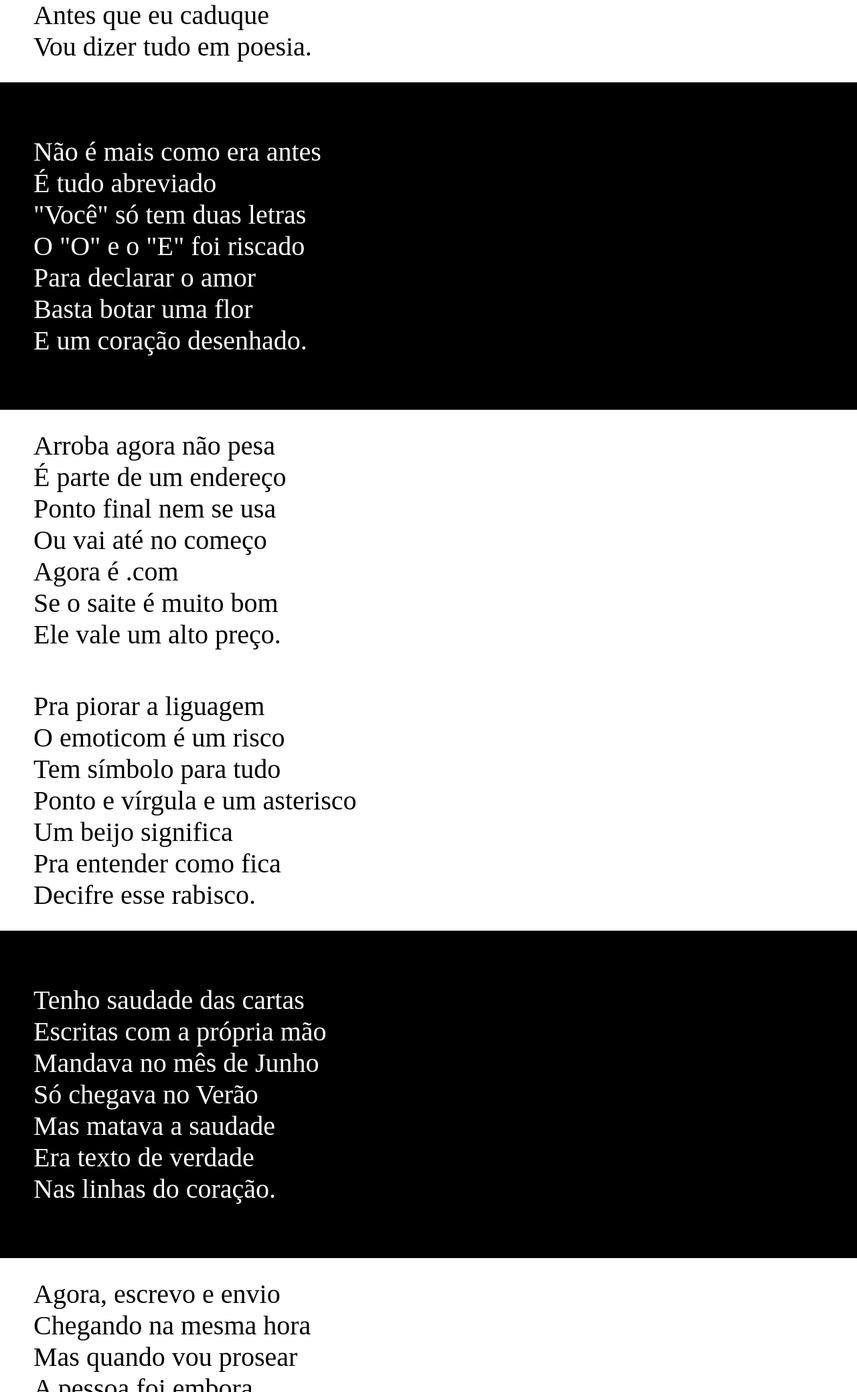
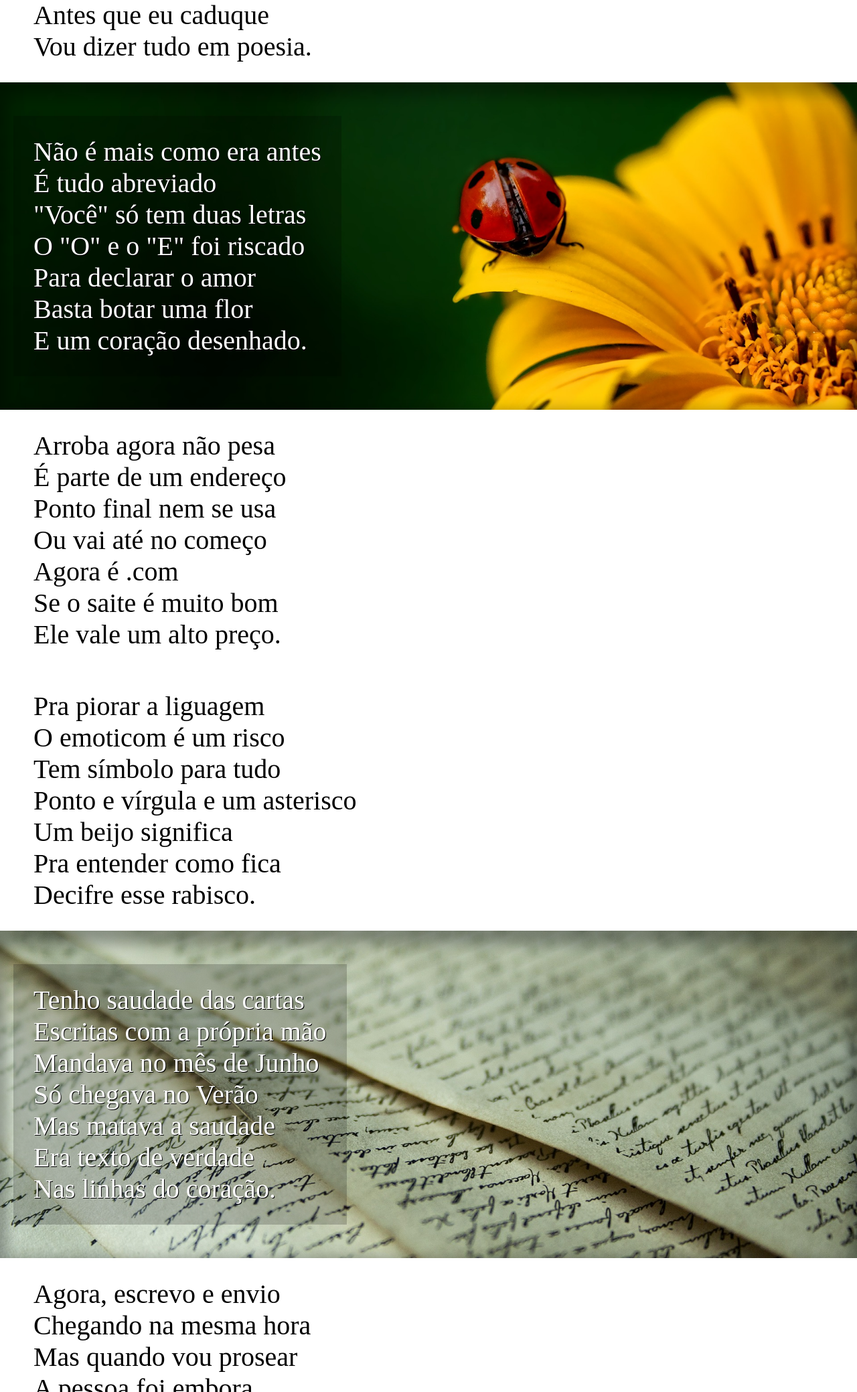
Before and after one commit to viniciogomesr/meu-cordel, a plain HTML site: page index.html in a window 1280 px wide. Shown: the part 460-2539 px from the top of the page at 67% size. Drawn offline with Linux system fonts and the light colour scheme; a web font is replaced by a local one.

Commit message:
Update style.css

```diff
--- a/css/style.css
+++ b/css/style.css
@@ -70,7 +70,7 @@ section.imagem > p {
 
 section#img01 {
     background-color: #000000;
-    background-image: url('images/background001.jpg');
+    background-image: url('../images/background001.jpg');
     padding: 50px 0px 50px 0px;
     background-position: right center;
     background-size: cover;
@@ -80,7 +80,7 @@ section#img01 {
 
 section#img02 {
     background-color: #000000;
-    background-image: url('images/background002.jpg');
+    background-image: url('../images/background002.jpg');
     padding: 50px 0px 50px 0px;
     background-position: right center;
     background-size: cover;
```
